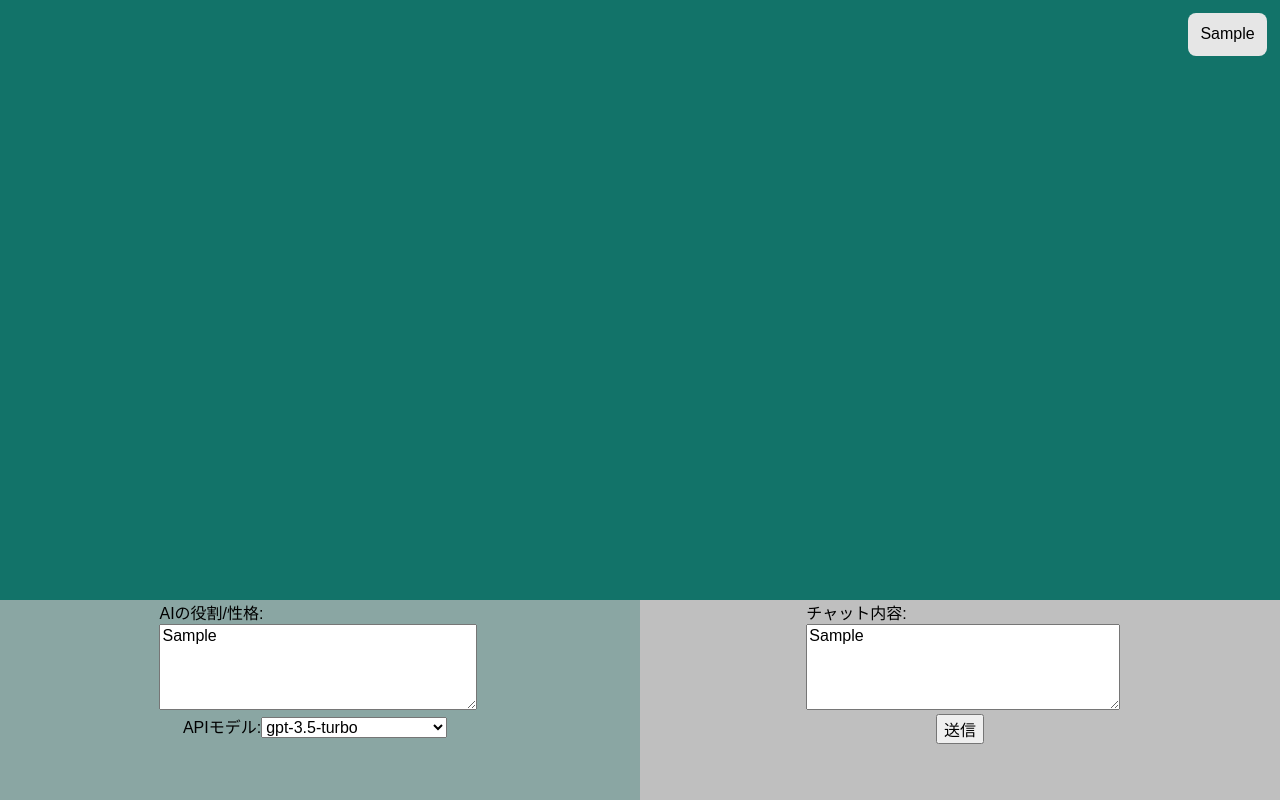
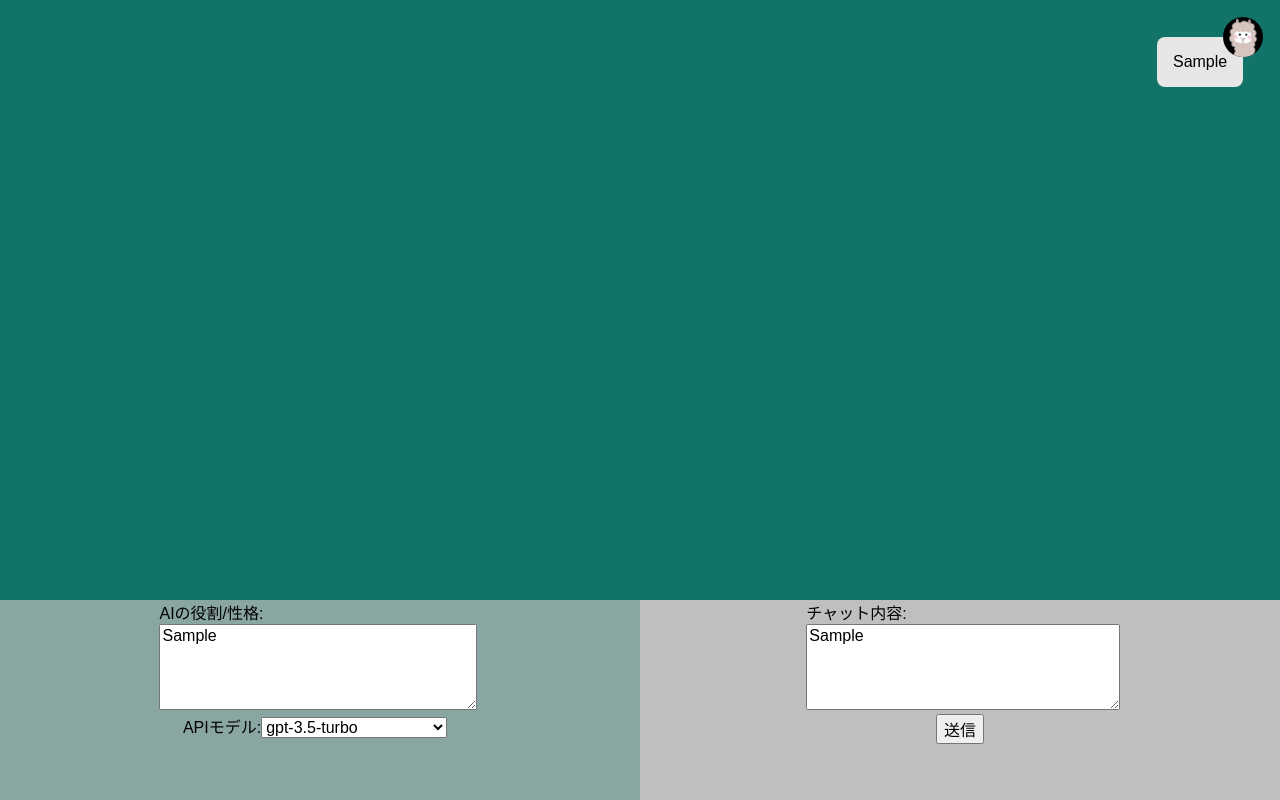
Before and after one commit to Lamaglama39/terraform-for-aws, a React (Vite) app in the folder openai-chat-app/react/: page / in a window 1280 px wide. Both pictures are taken after typing "Sample", "Sample" into the empty fields and a click on the input "送信". Built offline with nearby package versions, Linux system fonts and the light colour scheme; no server answers.

Commit message:
:+1: openai-chat-app       - UIのチャットメッセージにアイコン追加

```diff
--- a/openai-chat-app/react/src/App.css
+++ b/openai-chat-app/react/src/App.css
@@ -28,9 +28,19 @@
 .message {
   width: max-content;
   max-width: 50%;
-  padding: 1%;
-  margin-bottom: 2vh;
+  padding: 2vh;
+  margin: 3vh;
   border-radius: 1vh ;
+  position: relative; /* Add this */
+}
+
+.icon {
+  position: absolute;
+  top: -10px; /* Adjust as needed */
+  width: 5vh; /* Adjust as needed */
+  height: 5vh; /* Adjust as needed */
+  background-color: black;
+  border-radius: 50%;
 }
 
 /* ユーザーメッセージ */
@@ -39,10 +49,20 @@
   background-color: #e6e6e6;
 }
 
+.user .icon {
+  transform: translate(50%, -25%); /* Adjust as needed */
+  right: 0; /* Adjust as needed */
+}
+
 /* システムメッセージ */
 .system {
   align-self: flex-start;
   background-color: #e6e6e6;
+}
+
+.system .icon {
+  transform: translate(-50%, -25%); /* Adjust as needed */
+  left: 0; /* Adjust as needed */
 }
 
 /* フォーム全体 */
--- a/openai-chat-app/react/src/components/ChatDisplay.jsx
+++ b/openai-chat-app/react/src/components/ChatDisplay.jsx
@@ -1,8 +1,16 @@
+import UserIcon from "../icon/animal_arupaka.png"; // ユーザーアイコンのパス
+import SystemIcon from "../icon/ai_dance_character.png"; // システムアイコンのパス
+
 const ChatDisplay = ({ chatHistory }) => {
   return (
     <div className="chat">
       {chatHistory.map((chat, index) => (
         <div key={index} className={`message ${chat.type}`}>
+          <img
+            src={chat.type === "user" ? UserIcon : SystemIcon}
+            className="icon"
+            alt="icon"
+          />
           <div dangerouslySetInnerHTML={{ __html: chat.message }}></div>
         </div>
       ))}
```
Also changed, not shown: openai-chat-app/react/src/icon/ai_dance_character.png (added), openai-chat-app/react/src/icon/animal_arupaka.png (added).
